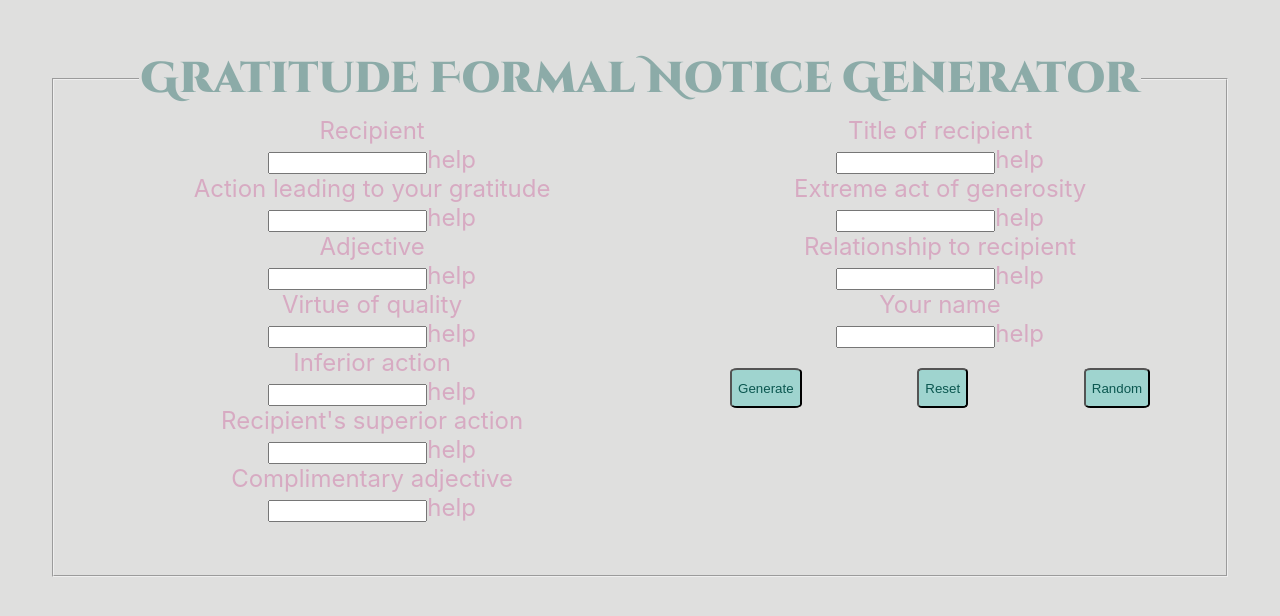
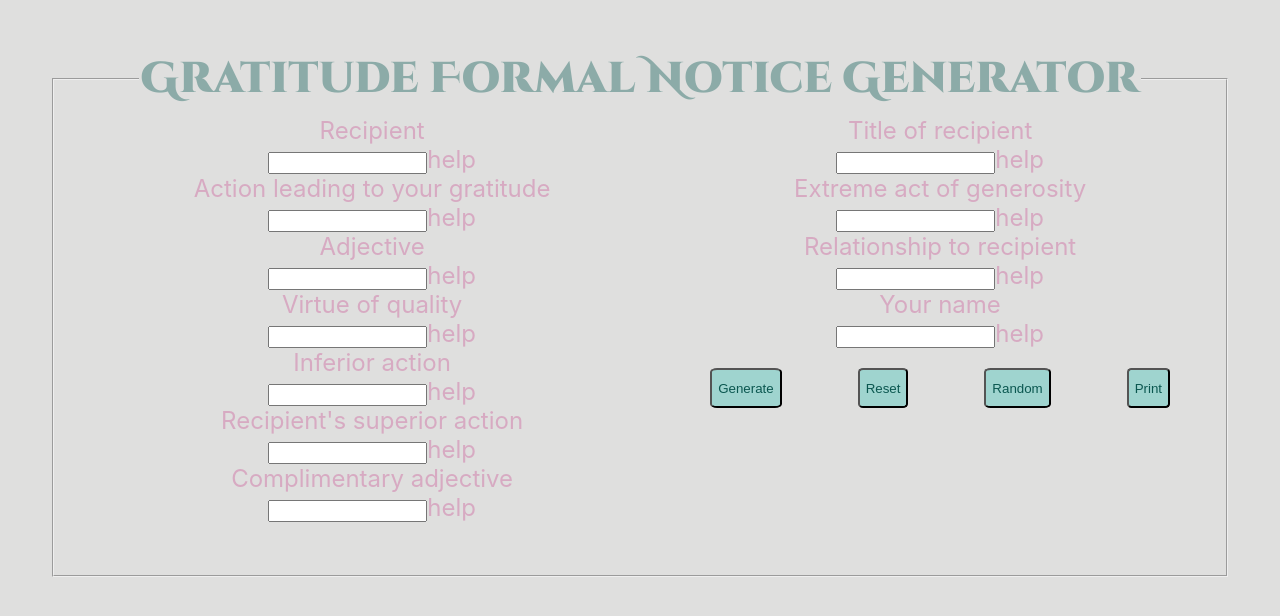
Before and after one commit to IrViNg256/bureau-of-communication, a React (Create React App) app in the folder thank-you/: page / in a window 1280 px wide. Shown: the top 616 px of the page. Built offline with nearby package versions, Linux system fonts and the light colour scheme.

Commit message:
Agregado boton para print, sin funcionalidad

```diff
--- a/thank-you/src/App.js
+++ b/thank-you/src/App.js
@@ -32,6 +32,10 @@ function App() {
   const generosityArr = ["scream at your house", "collect coins in Super Mario for you", "depart to another country", "kick your neighbour's door", "copy your style", "buy you nuggets", "freeze your smartphone", "defeat Dracula for you", "elect you as my president", "laugh at all your jokes"];
   const relationshipArr = ["friend", "enemy", "sworn brother", "ally", "parent", "teacher", "lawyer", "pet", "mechanic", "butler"];
   const myNameArr = ["Moises", "Beverly", "Corina", "Tod", "Milford", "Febe", "Louis", "Marcelino", "Ashley", "Cyrus"];
+
+  function formRNG(arr) {
+    return arr[Math.floor(Math.random() * arr.length)];
+  }
 
   function handleSubmit(event) {
     // Evita comportamiento default
@@ -76,8 +80,8 @@ function App() {
     setStatus("initial");
   }
 
-  function formRNG(arr) {
-    return arr[Math.floor(Math.random() * arr.length)];
+  function handlePrint(event) {
+
   }
 
   return (
@@ -276,6 +280,10 @@ function App() {
         <div className="div-random">
           <button type="button" id="button-random" onClick={handleRandom}>Random</button>
         </div>
+
+        <div className="div-print">
+          <button type="button" id="button-print" onClick={handlePrint}>Print</button>
+        </div>
       </div>
 
       </fieldset>
@@ -308,6 +316,7 @@ function App() {
         <br className="greets" />
         {carta.myName}
       </p>
+
     </React.Fragment>}
     </div>
   );
```
